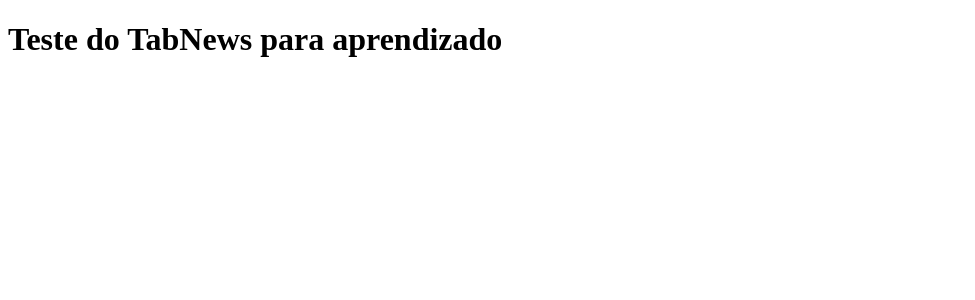
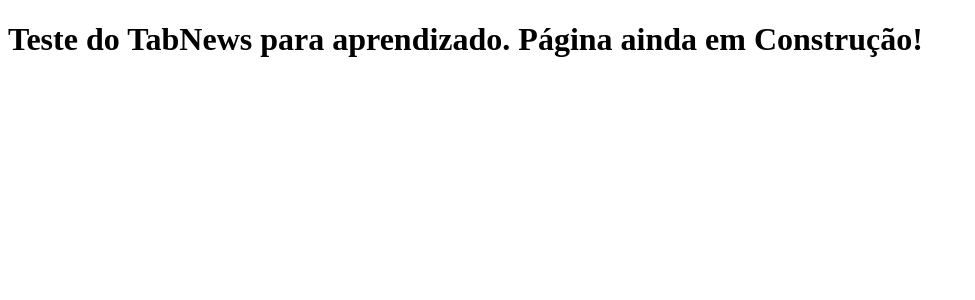
Before and after one commit to marcossugai/clone-tabnews-second, a Next.js app: page / in a window 1280 px wide. Shown: the top 300 px of the page, without its empty margins (0-975 px from the left). Built offline with nearby package versions, Linux system fonts and the light colour scheme.

Commit message:
install `jest` and configure test scripts

```diff
--- a/package.json
+++ b/package.json
@@ -6,7 +6,9 @@
   "scripts": {
     "dev": "next dev",
     "lint:check": "prettier --check .",
-    "lint:fix": "prettier --write ."
+    "lint:fix": "prettier --write .",
+    "test": "jest",
+    "test:watch": "jest --watch"
   },
   "author": "",
   "license": "MIT",
@@ -16,6 +18,7 @@
     "react-dom": "^18.2.0"
   },
   "devDependencies": {
+    "jest": "^29.6.2",
     "prettier": "^3.6.2"
   }
 }
--- a/pages/index.js
+++ b/pages/index.js
@@ -1,5 +1,5 @@
 function Home() {
-  return <h1>Teste do TabNews para aprendizado</h1>;
+  return <h1>Teste do TabNews para aprendizado. Página ainda em Construção!</h1>;
 }
 
 export default Home;
```
Also changed, not shown: 2 other files (tests, documents, lock files or other folders).
